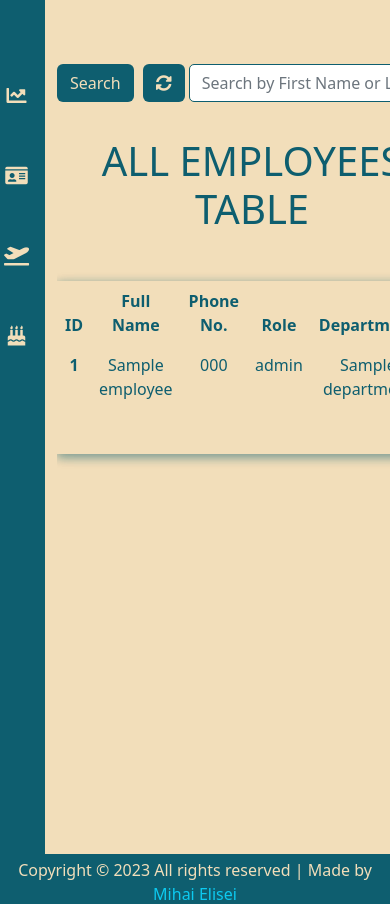
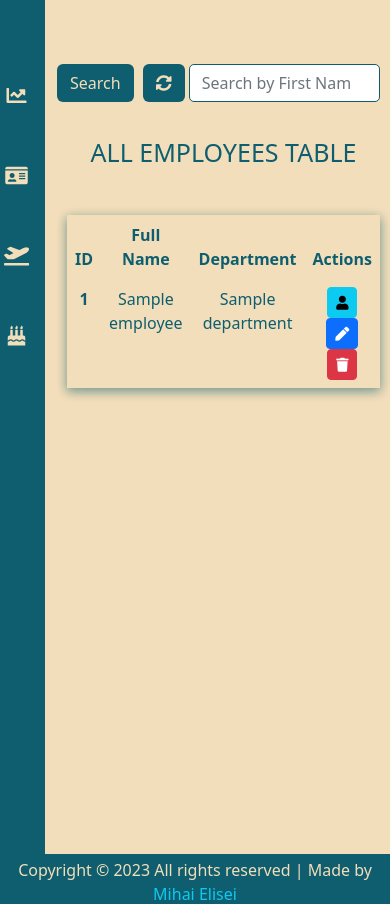
Before and after one commit to MihaiElisei/Django-Human-Resources, a Django app: template templates/dashboard/all_employees.html in a window 390 px wide. Shown: the part 54-958 px from the top of the page. Run offline with Django 3.2, Linux system fonts and the light colour scheme; the template is opened without the code that fills it: most values are stand-ins (such as "Sample title", 1, 10 or a date in 2020).

Commit message:
Update styles

```diff
--- a/static/css/style.css
+++ b/static/css/style.css
@@ -313,3 +313,17 @@ input[type="color"]:focus,
  }
 
 }
+@media screen and (max-width:900px){
+   .hide{
+    display: none;
+   }
+   .leave-action{
+    width: 35px;
+   }
+   .leave-decide{
+    min-width: 90%;
+   }
+   .table-title{
+    font-size: 25px;
+   }
+}
--- a/templates/dashboard/all_employees.html
+++ b/templates/dashboard/all_employees.html
@@ -31,11 +31,11 @@
             <tr>
               <th scope="col">ID</th>
               <th scope="col">Full Name</th>
-              <th scope="col">Phone No.</th>
-              <th scope="col">Role</th>
+              <th scope="col" class="hide">Phone No.</th>
+              <th scope="col" class="hide">Role</th>
               <th scope="col">Department</th>
-              <th scope="col">Status</th>
-              <th scope="col">Created At</th>
+              <th scope="col" class="hide">Status</th>
+              <th scope="col" class="hide">Created At</th>
               <th scope="col" style="width: 30%;">Actions</th>
             </tr>
           </thead>
@@ -48,15 +48,15 @@
                 <th scope="row">-</th>
               {% endif %}
               <td>{{ employee.get_full_name }}</td>
-              <td>{{ employee.tel }}</td>
-              <td>{{ employee.role }}</td>
+              <td class="hide">{{ employee.tel }}</td>
+              <td class="hide">{{ employee.role }}</td>
               <td>{{ employee.department }}</td>
               {% if employee.is_blocked %}
-              <td>Inactive</td>
+              <td class="hide">Inactive</td>
               {% else %}
-              <td>active</td>
+              <td class="hide">active</td>
               {% endif %}
-              <td>{{ employee.created | date:'d/m/Y (H:i)' }}</td>
+              <td class="hide">{{ employee.created | date:'d/m/Y (H:i)' }}</td>
               <td>
                 <a href="{% url 'employeeinfo' employee.id %}" class="btn btn-sm btn-info btn-edit" title="Profile">
                   <i class="fas fa-user"></i>
--- a/templates/dashboard/approved_leaves.html
+++ b/templates/dashboard/approved_leaves.html
@@ -15,7 +15,7 @@
             <thead>
               <tr>
                 <th scope="col">User</th>
-                <th scope="col">Type</th>
+                <th scope="col" class="hide">Type</th>
                 <th scope="col">Day(s)</th>
                 <th scope="col">Status</th>
                 <th scope="col">Actions</th>
@@ -25,7 +25,7 @@
                 {% for leave in leave_list %}
               <tr>
                 <td>{{ leave.user }}</td>
-                <td>{{ leave.leavetype}}</td>
+                <td class="hide">{{ leave.leavetype}}</td>
                 <td>{{ leave.leave_days }}</td>
                 <td>{{ leave.status }}</td>
                 <td>
--- a/templates/dashboard/rejected_leaves.html
+++ b/templates/dashboard/rejected_leaves.html
@@ -15,7 +15,7 @@
             <thead>
               <tr>
                 <th scope="col">User</th>
-                <th scope="col">Type</th>
+                <th scope="col" class="hide">Type</th>
                 <th scope="col">Day(s)</th>
                 <th scope="col">Status</th>
                 <th scope="col">Actions</th>
@@ -25,7 +25,7 @@
                 {% for leave in leave_list %}
               <tr>
                 <td>{{ leave.user }}</td>
-                <td>{{ leave.leavetype}}</td>
+                <td class="hide">{{ leave.leavetype}}</td>
                 <td>{{ leave.leave_days }}</td>
                 <td>{{ leave.status }}</td>
                 <td>
```
Also changed, not shown: templates/account/all_users.html (+5 -5 lines), templates/dashboard/leave_action.html (+4 -4 lines).
